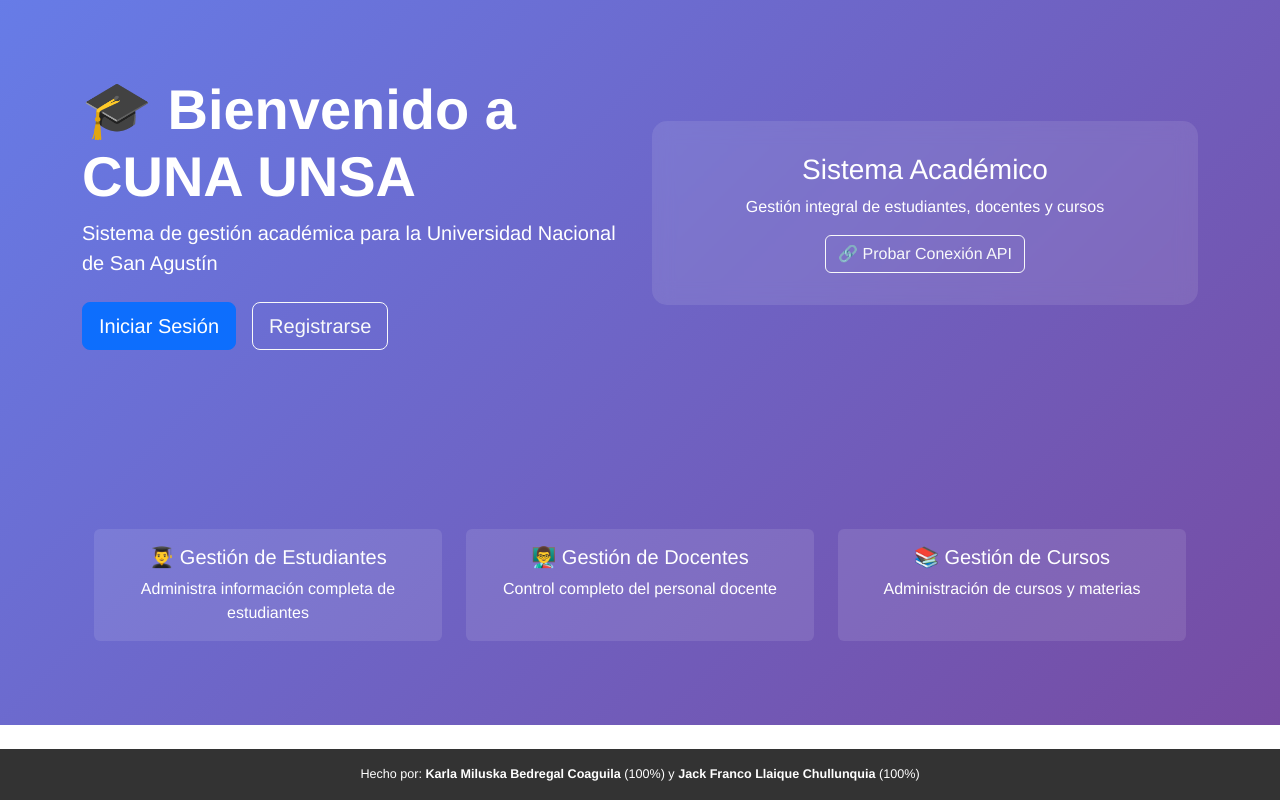
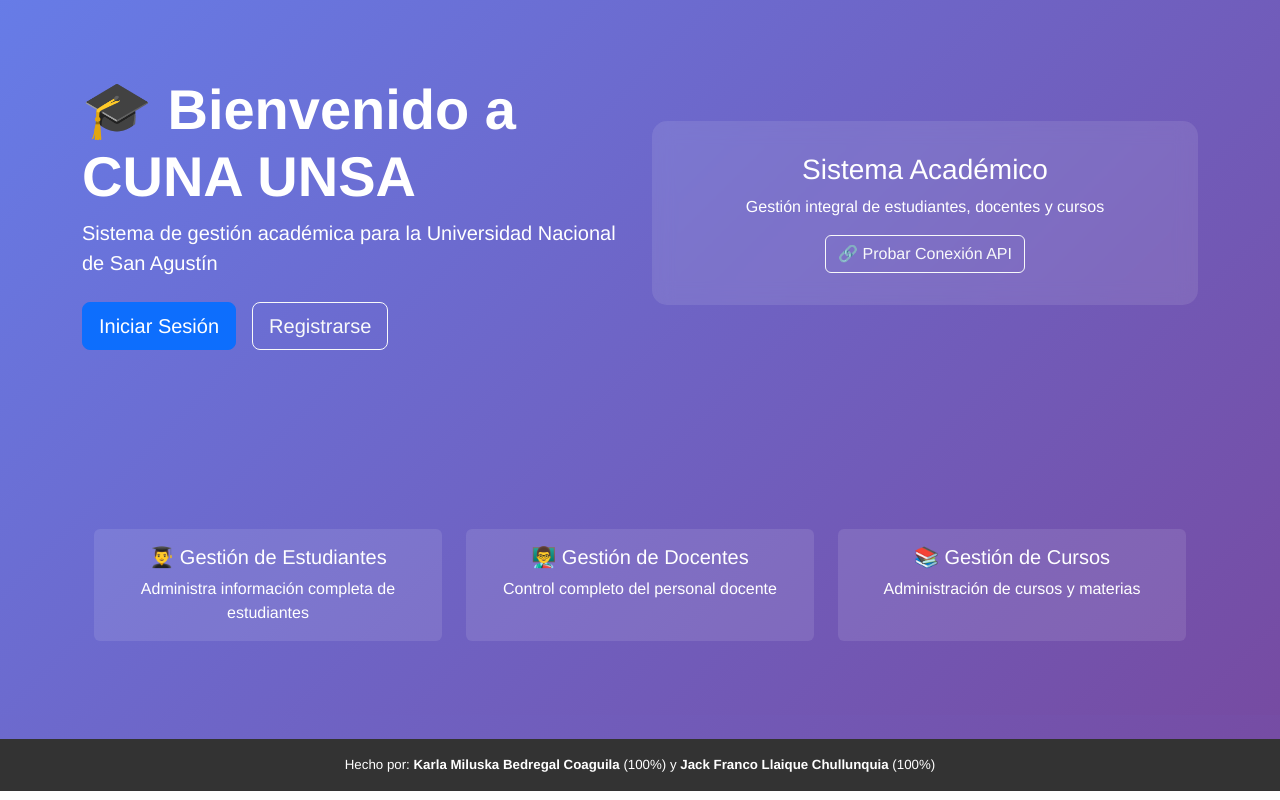
Before and after one commit to KarlaBedregal/CUNA, a Vue app: page / in a window 1280 px wide. Shown: the part 199-999 px from the top of the page. Built offline with nearby package versions, Linux system fonts and the light colour scheme.

Commit message:
añadiendo integrantes

```diff
--- a/src/views/Home.vue
+++ b/src/views/Home.vue
@@ -139,13 +139,16 @@
 .footer {
   background-color: #333;
   color: #eee;
-  font-size: 0.9rem;
+  font-size: 0.95rem;
+  padding-top: 20px;
+  padding-bottom: 20px;
+  border-top: none;
 }
 
 .features-section {
   padding-top: 0;
-  padding-bottom: 20px;
-  margin-top: -30px;
+  padding-bottom: 10px;
+  margin-top: -60px;
 }
 
 .card {
@@ -158,4 +161,15 @@
   transform: translateY(-5px);
   background: rgba(255, 255, 255, 0.15);
 }
+
+.home-view {
+  background: linear-gradient(135deg, #667eea 0%, #764ba2 100%);
+  min-height: 100vh;
+}
+
+html, body {
+  background-color: transparent;
+  margin: 0;
+  padding: 0;
+}
 </style>
```
